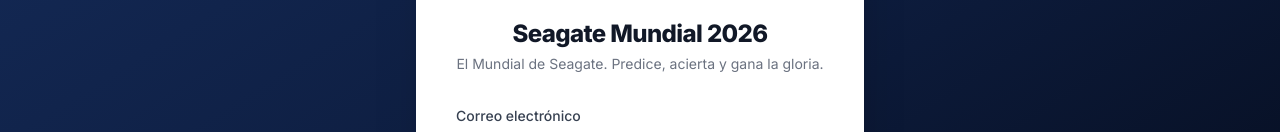
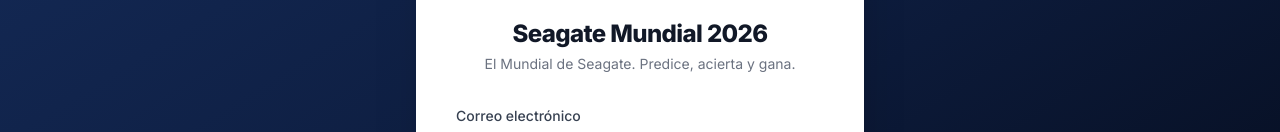
Before and after one commit to seagatecldev/polla-mundial-2026, a Next.js app: page /login in a window 1280 px wide. Shown: the part 258-390 px from the top of the page. Built offline with nearby package versions, Linux system fonts and the light colour scheme.

Commit message:
Subtitulo login: Predice, acierta y gana
Co-Authored-By: Claude Opus 4.8 <noreply@anthropic.com>

```diff
--- a/src/app/(auth)/layout.tsx
+++ b/src/app/(auth)/layout.tsx
@@ -8,7 +8,7 @@ export default function AuthLayout({ children }: { children: React.ReactNode })
           <BrandLogos />
           <h1 className="mt-5 text-2xl font-extrabold tracking-tight">Seagate Mundial 2026</h1>
           <p className="mt-1 text-sm text-gray-500 dark:text-gray-400">
-            El Mundial de Seagate. Predice, acierta y gana la gloria.
+            El Mundial de Seagate. Predice, acierta y gana.
           </p>
         </div>
         {children}
```
